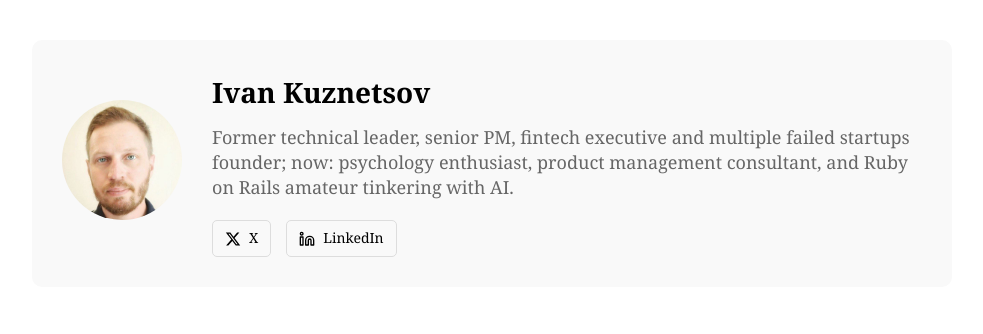
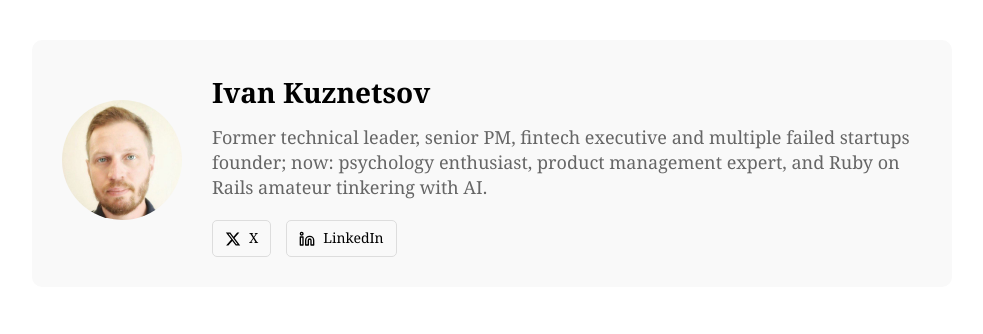
Before and after one commit to ivankuznetsov/ikuznetsov.com, a Jekyll site: the page built from index.markdown, in a window 1280 px wide. Shown: the top 334 px of the page, without its empty margins (148-1131 px from the left). Built offline with Jekyll 4.4.1, drawn with Linux system fonts in a browser that asks for light colours; some web fonts are replaced; some of the changed lines change nothing that is shown.

Commit message:
small fixes

```diff
--- a/_config.yml
+++ b/_config.yml
@@ -21,7 +21,7 @@
 title: Ivan Kuznetsov
 email: ivan@ikuznetsov.com
 description: >- # this means to ignore newlines until "baseurl:"
-  I create and develop internet projects, helping people interact more effectively.
+  I create and develop internet projects.
 baseurl: "" # the subpath of your site, e.g. /blog
 url: "https://ikuznetsov.com" # the base hostname & protocol for your site, e.g. http://example.com
 
@@ -51,8 +51,8 @@
 author:
   name: "Ivan Kuznetsov"
   avatar: "/assets/images/bio-photo.jpg"
-  bio: "I create and develop IT projects. I help people interact more effectively."
-  location: "Saint Petersburg, Russia"
+  bio: "I create and develop internet projects."
+  location: "United Kingdom"
   links:
     - label: "LinkedIn"
       icon: "fab fa-fw fa-linkedin"
--- a/index.markdown
+++ b/index.markdown
@@ -11,7 +11,7 @@
   </div>
   <div class="profile-info">
     <h1>Ivan Kuznetsov</h1>
-    <p>Former technical leader, senior PM, fintech executive and multiple failed startups founder; now: psychology enthusiast, product management consultant, and Ruby on Rails amateur tinkering with AI.</p>
+    <p>Former technical leader, senior PM, fintech executive and multiple failed startups founder; now: psychology enthusiast, product management expert, and Ruby on Rails amateur tinkering with AI.</p>
 
     <div class="social-links">
       <a href="http://twitter.com/ikuznetsov_com" target="_blank" title="X">
```
